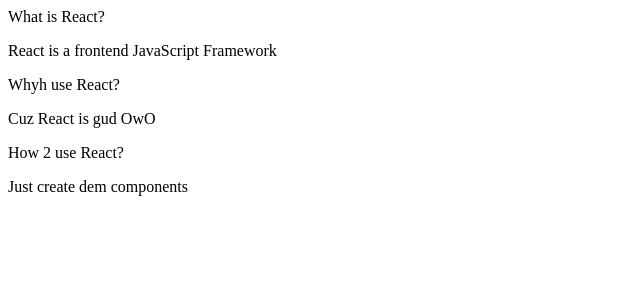
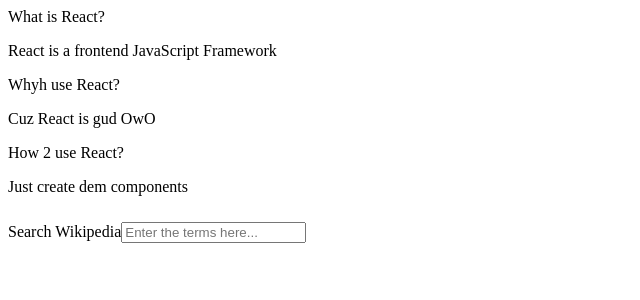
Before and after one commit to domesama/Component-optimizations, a React (Create React App) app: page / in a window 1280 px wide. Shown: the top 300 px of the page, without its empty margins (0-640 px from the left). Built offline with nearby package versions, Linux system fonts and the light colour scheme; the HTML template or start-up script is replaced by a standard one.

Commit message:
[Add] "dangerouslySetInnerHTML" lul

```diff
--- a/package.json
+++ b/package.json
@@ -6,6 +6,7 @@
     "@testing-library/jest-dom": "^5.11.5",
     "@testing-library/react": "^11.1.1",
     "@testing-library/user-event": "^12.2.0",
+    "axios": "^0.21.0",
     "react": "^17.0.1",
     "react-dom": "^17.0.1",
     "react-scripts": "4.0.0",
--- a/src/components/App.js
+++ b/src/components/App.js
@@ -1,5 +1,6 @@
 import React from "react";
 import Accordion from "./Accordion";
+import Search from "./Search";
 
 const items = [
   {
@@ -18,8 +19,9 @@
 
 function App(props) {
   return (
-    <div>
+    <div className="ui container">
       <Accordion items={items} />
+      <Search />
     </div>
   );
 }
--- /dev/null
+++ b/src/components/Search.js
@@ -0,0 +1,74 @@
+import React, { useState, useEffect } from "react";
+import axios from "axios";
+
+function Search() {
+  const [term, setTerm] = useState("");
+  const [results, setResults] = useState([]);
+
+  useEffect(() => {
+    // const search = async () => {
+    //   const { data } = await axios.get("https://en.wikipedia.org/w/api.php", {
+    //     params: {
+    //       action: "query",
+    //       format: "json",
+    //       origin: "*",
+    //       list: "search",
+    //       srsearch: term,
+    //     },
+    //   });
+    //   console.log(data);
+    //   setResults(data);
+    // };
+    // if (term != "") {
+    //   search();
+    // }
+
+    if (term !== "") {
+      (async () => {
+        const { data } = await axios.get("https://en.wikipedia.org/w/api.php", {
+          params: {
+            action: "query",
+            format: "json",
+            origin: "*",
+            list: "search",
+            srsearch: term,
+          },
+        });
+        setResults(data["query"]["search"]);
+      })();
+    }
+  }, [term]);
+  const listOfSearchedResults = results.map((topics, index) => {
+    return (
+      <div key={topics.pageid} className="item">
+        <div className="content">
+          <div className="header">{topics.title}</div>
+          <span dangerouslySetInnerHTML={{ __html: topics.snippet }}></span>
+        </div>
+      </div>
+    );
+  });
+  const userSubmiit = async (e) => {
+    e.preventDefault();
+  };
+  return (
+    <div className="ui segment">
+      <form action="" className="ui form" onSubmit={(e) => userSubmiit(e)}>
+        <div className="field">
+          <label> Search Wikipedia</label>
+          <input
+            className="input"
+            type="text"
+            placeholder="Enter the terms here..."
+            style={{ marginTop: "10px" }}
+            onChange={(e) => setTerm(e.target.value)}
+            value={term}
+          />
+        </div>
+      </form>
+      <div className="ui celled list"> {listOfSearchedResults}</div>
+    </div>
+  );
+}
+
+export default Search;
```
Also changed, not shown: 1 other file (tests, documents, lock files or other folders).
